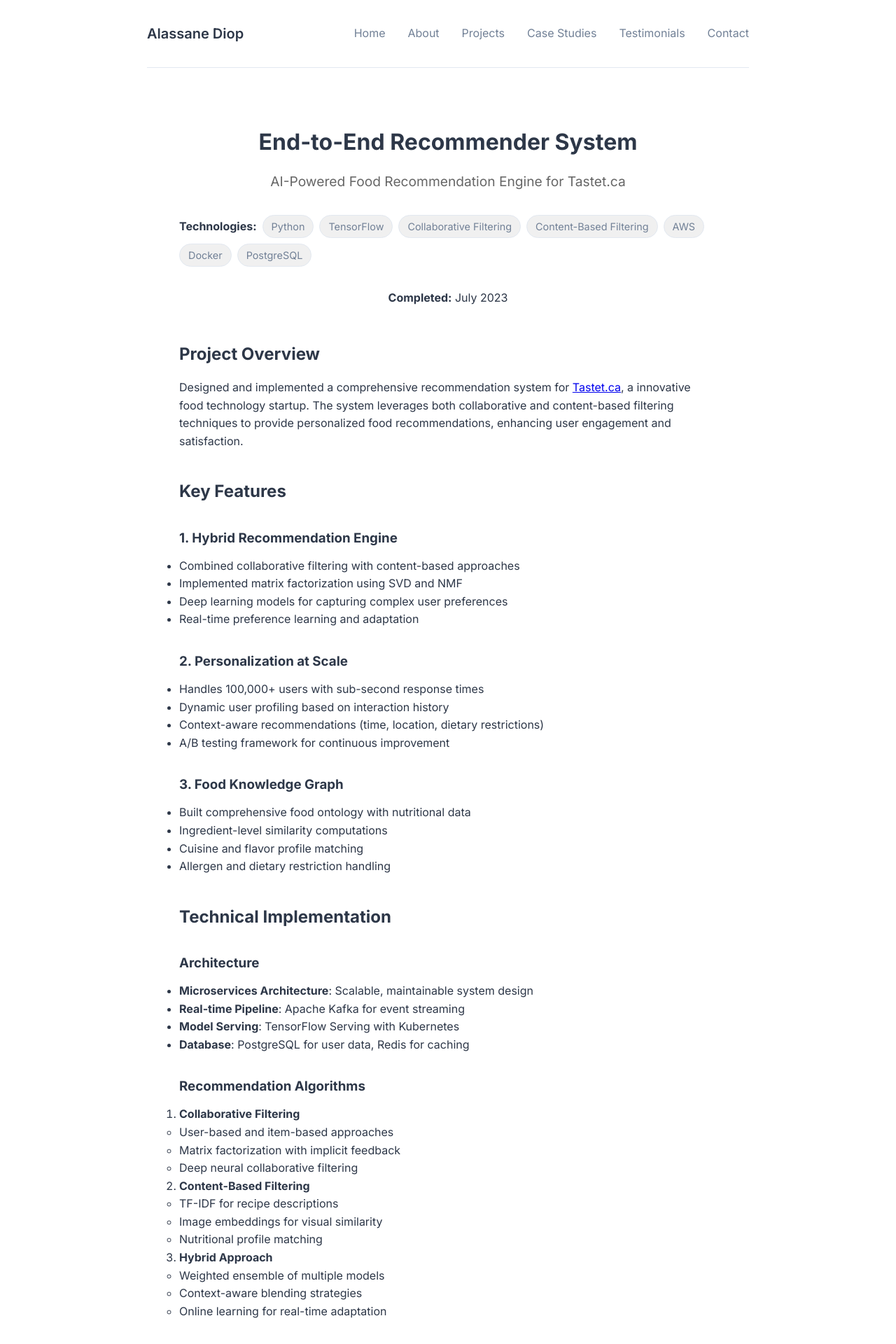
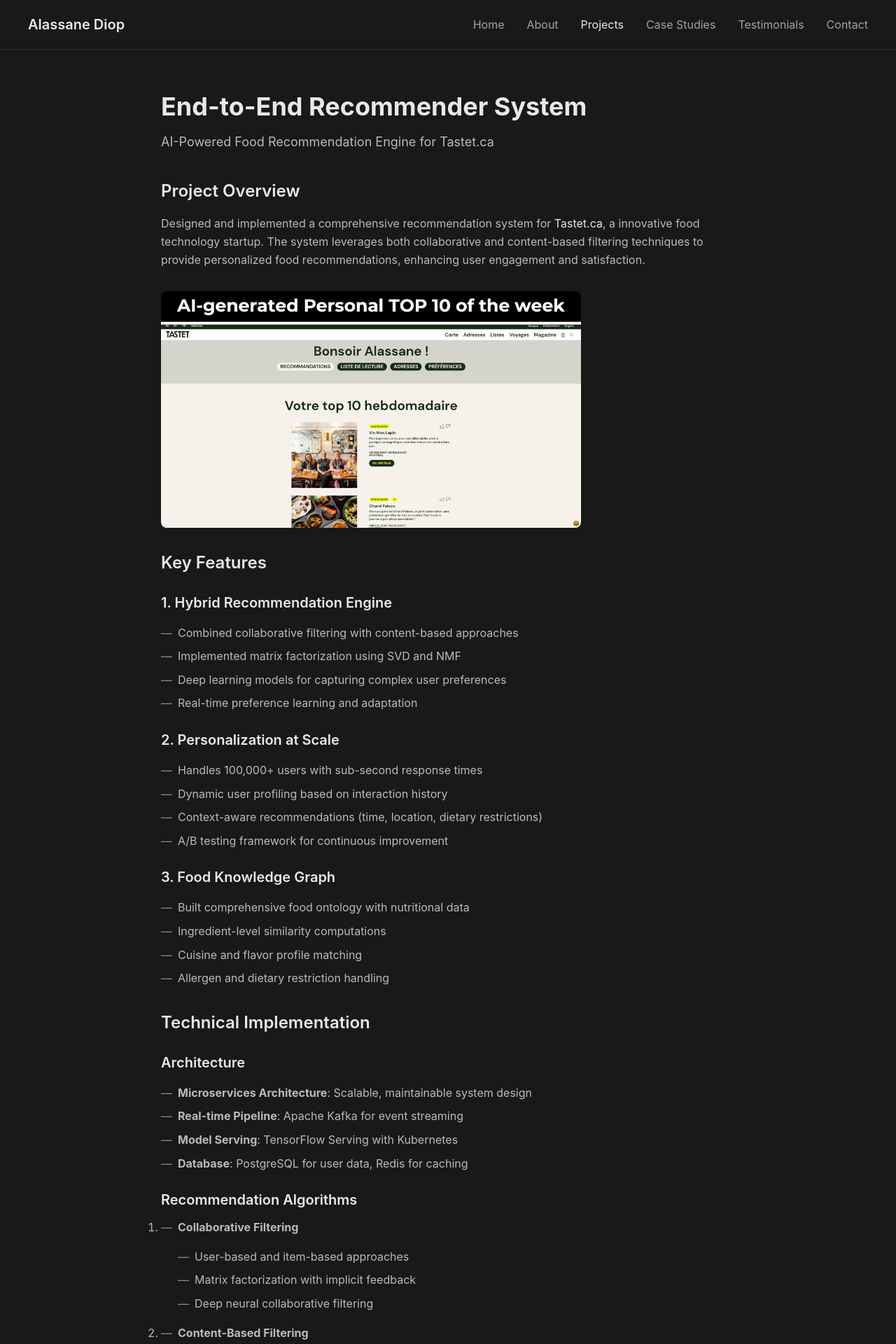
Before and after one commit to AlassaneDialDiop/alassane_ai, a Jekyll site: the page built from _projects/recommender-system-tastet.md, in a window 1280 px wide. Shown: the top 1920 px of the page at 70% size. Built offline with Jekyll 4.4.1, drawn with Linux system fonts in a browser that asks for light colours.

Commit message:
Transform individual project pages to match Notion design
- Complete overhaul of project.html layout to standalone dark theme design
- Apply consistent dark background (rgb(25, 25, 25)) and styling
- Add proper navigation with working links and active states
- Use em dashes (—) for bullet points to match Notion styling
- Add project image support with responsive design
- Download and integrate Tastet project image from Notion
- Add project thumbnail to main projects page
- Implement responsive design for mobile compatibility
- Match typography, spacing, and visual hierarchy from Notion
- Remove dependency on default Jekyll layout for full control

Key improvements:
- Standalone HTML structure with inline CSS
- Dark theme throughout (navigation, content, footer)
- Proper link styling and hover states
- Clean project image integration
- Consistent em dash usage instead of bullet points
- Mobile-responsive navigation and content
- Professional back-to-projects navigation button

🤖 Generated with [Claude Code](https://claude.ai/code)

Co-Authored-By: Claude <noreply@anthropic.com>

```diff
--- a/_layouts/project.html
+++ b/_layouts/project.html
@@ -1,30 +1,261 @@
----
-layout: default
----
+<!DOCTYPE html>
+<html lang="en">
+<head>
+    <meta charset="UTF-8">
+    <meta name="viewport" content="width=device-width, initial-scale=1.0">
+    <title>{{ page.title }} | Alassane Diop</title>
+    <meta name="description" content="{{ page.subtitle | default: 'Data science project by Alassane Diop' }}">
 
+    <!-- Fonts -->
+    <link rel="preconnect" href="https://fonts.googleapis.com">
+    <link rel="preconnect" href="https://fonts.gstatic.com" crossorigin>
+    <link href="https://fonts.googleapis.com/css2?family=Inter:wght@400;500;600;700&display=swap" rel="stylesheet">
+
+    <style>
+        /* Reset and Base */
+        * {
+            margin: 0;
+            padding: 0;
+            box-sizing: border-box;
+        }
+
+        body {
+            font-family: -apple-system, BlinkMacSystemFont, 'Segoe UI', Helvetica, Arial, sans-serif;
+            color: rgba(255, 255, 255, 0.9);
+            line-height: 1.5;
+            background: rgb(25, 25, 25);
+        }
+
+        /* Container */
+        .container {
+            max-width: 100%;
+            padding: 0;
+            background: rgb(25, 25, 25);
+            margin: 0;
+        }
+
+        /* Navigation */
+        .navigation {
+            max-width: 100%;
+            margin: 0;
+            padding: 20px 40px;
+            background: rgb(25, 25, 25);
+            border-bottom: 1px solid rgba(255, 255, 255, 0.1);
+            display: flex;
+            justify-content: space-between;
+            align-items: center;
+        }
+
+        .nav-logo {
+            color: rgba(255, 255, 255, 0.9);
+            text-decoration: none;
+            font-size: 1.25rem;
+            font-weight: 600;
+        }
+
+        .nav-links {
+            display: flex;
+            list-style: none;
+            gap: 2rem;
+            margin: 0;
+            padding: 0;
+        }
+
+        .nav-links li {
+            list-style: none;
+        }
+
+        .nav-links a {
+            color: rgba(255, 255, 255, 0.6);
+            text-decoration: none;
+            transition: color 0.2s;
+        }
+
+        .nav-links a:hover,
+        .nav-links a.active {
+            color: rgba(255, 255, 255, 0.9);
+        }
+
+        /* Main Content */
+        .main-content {
+            margin: 0;
+            padding: 0;
+        }
+
+        /* Project Page */
+        .project-page {
+            max-width: 900px;
+            margin: 60px auto;
+            padding: 0 40px;
+        }
+
+        .project-header {
+            margin-bottom: 40px;
+        }
+
+        .project-header h1 {
+            font-size: 36px;
+            font-weight: 700;
+            margin-bottom: 16px;
+            color: rgba(255, 255, 255, 0.9);
+            line-height: 1.2;
+        }
+
+        .project-subtitle {
+            font-size: 18px;
+            color: rgba(255, 255, 255, 0.7);
+            margin-bottom: 32px;
+            line-height: 1.4;
+        }
+
+        /* Project Image */
+        .project-image {
+            width: 100%;
+            max-width: 600px;
+            height: auto;
+            border-radius: 8px;
+            margin: 32px 0;
+            display: block;
+        }
+
+        /* Content Styling */
+        .project-content h2 {
+            font-size: 24px;
+            font-weight: 600;
+            margin: 32px 0 16px;
+            color: rgba(255, 255, 255, 0.9);
+        }
+
+        .project-content h3 {
+            font-size: 20px;
+            font-weight: 600;
+            margin: 24px 0 12px;
+            color: rgba(255, 255, 255, 0.9);
+        }
+
+        .project-content p {
+            font-size: 16px;
+            line-height: 1.6;
+            color: rgba(255, 255, 255, 0.7);
+            margin-bottom: 16px;
+        }
+
+        .project-content ul {
+            list-style: none;
+            padding: 0;
+            margin: 16px 0;
+        }
+
+        .project-content li {
+            position: relative;
+            padding-left: 24px;
+            margin-bottom: 8px;
+            line-height: 1.6;
+            color: rgba(255, 255, 255, 0.7);
+            font-size: 16px;
+        }
+
+        .project-content li:before {
+            content: "—";
+            position: absolute;
+            left: 0;
+            color: rgba(255, 255, 255, 0.5);
+        }
+
+        .project-content a {
+            color: rgba(255, 255, 255, 0.9);
+            text-decoration: none;
+        }
+
+        .project-content a:hover {
+            text-decoration: underline;
+        }
+
+        /* Navigation */
+        .project-navigation {
+            margin-top: 60px;
+            padding-top: 24px;
+            border-top: 1px solid rgba(255, 255, 255, 0.1);
+        }
+
+        .back-link {
+            color: rgba(255, 255, 255, 0.9);
+            text-decoration: none;
+            display: inline-flex;
+            align-items: center;
+            gap: 8px;
+            padding: 8px 16px;
+            background: rgba(255, 255, 255, 0.05);
+            border-radius: 6px;
+            transition: background 0.2s;
+        }
+
+        .back-link:hover {
+            background: rgba(255, 255, 255, 0.1);
+            text-decoration: none;
+        }
+
+        /* Footer */
+        .footer {
+            background: rgb(25, 25, 25);
+            color: rgba(255, 255, 255, 0.5);
+            padding: 40px 15%;
+            border-top: 1px solid rgba(255, 255, 255, 0.1);
+            text-align: left;
+            width: 100%;
+            margin: 0;
+        }
+
+        /* Responsive */
+        @media (max-width: 768px) {
+            .navigation {
+                padding: 16px 20px;
+                flex-wrap: wrap;
+            }
+
+            .nav-links {
+                gap: 1rem;
+                flex-wrap: wrap;
+                justify-content: center;
+            }
+
+            .project-page {
+                margin: 40px auto;
+                padding: 0 20px;
+            }
+
+            .project-header h1 {
+                font-size: 28px;
+            }
+
+            .project-subtitle {
+                font-size: 16px;
+            }
+        }
+    </style>
+</head>
+<body>
+    <div class="container">
+        <nav class="navigation">
+            <a href="/" class="nav-logo">Alassane Diop</a>
+
+            <ul class="nav-links">
+                <li><a href="/">Home</a></li>
+                <li><a href="/about/">About</a></li>
+                <li><a href="/projects/" class="active">Projects</a></li>
+                <li><a href="/case-studies/">Case Studies</a></li>
+                <li><a href="/testimonials/">Testimonials</a></li>
+                <li><a href="/contact/">Contact</a></li>
+            </ul>
+        </nav>
+
+        <main class="main-content">
             <div class="project-page">
                 <header class="project-header">
                     <h1>{{ page.title }}</h1>
                     {% if page.subtitle %}
                     <p class="project-subtitle">{{ page.subtitle }}</p>
                     {% endif %}
-
-        <div class="project-meta">
-            {% if page.technologies %}
-            <div class="technologies">
-                <strong>Technologies:</strong>
-                {% for tech in page.technologies %}
-                <span class="tech-tag">{{ tech }}</span>
-                {% endfor %}
-            </div>
-            {% endif %}
-
-            {% if page.date %}
-            <div class="project-date">
-                <strong>Completed:</strong> {{ page.date | date: "%B %Y" }}
-            </div>
-            {% endif %}
-        </div>
                 </header>
 
                 <div class="project-content">
@@ -32,83 +263,14 @@ layout: default
                 </div>
 
                 <div class="project-navigation">
-        <a href="{{ '/projects/' | relative_url }}" class="back-link">← Back to All Projects</a>
+                    <a href="/projects/" class="back-link">← Back to All Projects</a>
                 </div>
             </div>
+        </main>
 
-<style>
-.project-page {
-    max-width: 800px;
-    margin: 0 auto;
-    padding: 2rem 1rem;
-}
-
-.project-header {
-    margin-bottom: 3rem;
-    text-align: center;
-}
-
-.project-header h1 {
-    margin-bottom: 1rem;
-}
-
-.project-subtitle {
-    font-size: 1.2rem;
-    color: #666;
-    margin-bottom: 2rem;
-}
-
-.project-meta {
-    display: flex;
-    justify-content: center;
-    gap: 2rem;
-    flex-wrap: wrap;
-    margin-top: 2rem;
-}
-
-.technologies {
-    display: flex;
-    gap: 0.5rem;
-    align-items: center;
-    flex-wrap: wrap;
-}
-
-.tech-tag {
-    background: #f0f0f0;
-    padding: 0.25rem 0.75rem;
-    border-radius: 20px;
-    font-size: 0.9rem;
-}
-
-.project-content {
-    margin-bottom: 3rem;
-}
-
-.project-content h2 {
-    margin-top: 2.5rem;
-    margin-bottom: 1rem;
-}
-
-.project-content h3 {
-    margin-top: 2rem;
-    margin-bottom: 0.75rem;
-}
-
-.project-navigation {
-    margin-top: 3rem;
-    padding-top: 2rem;
-    border-top: 1px solid #eee;
-}
-
-.back-link {
-    color: #333;
-    text-decoration: none;
-    display: inline-flex;
-    align-items: center;
-    gap: 0.5rem;
-}
-
-.back-link:hover {
-    text-decoration: underline;
-}
-</style>
+        <footer class="footer">
+            <p>&copy; 2025 Alassane Diop. All rights reserved.</p>
+        </footer>
+    </div>
+</body>
+</html>
--- a/_projects/recommender-system-tastet.md
+++ b/_projects/recommender-system-tastet.md
@@ -9,6 +9,8 @@ technologies: [Python, TensorFlow, Collaborative Filtering, Content-Based Filter
 ## Project Overview
 
 Designed and implemented a comprehensive recommendation system for [Tastet.ca](http://tastet.ca/), a innovative food technology startup. The system leverages both collaborative and content-based filtering techniques to provide personalized food recommendations, enhancing user engagement and satisfaction.
+
+<img src="/assets/tastet-project-image.png" alt="Tastet Recommender System" class="project-image">
 
 ## Key Features
 
```
Also changed, not shown: _pages/projects.md (+1 -0 lines), assets/css/notion-dark.css (+9 -0 lines), assets/tastet-project-image.png (added). Lines whose indentation alone changed are shown as unchanged.
